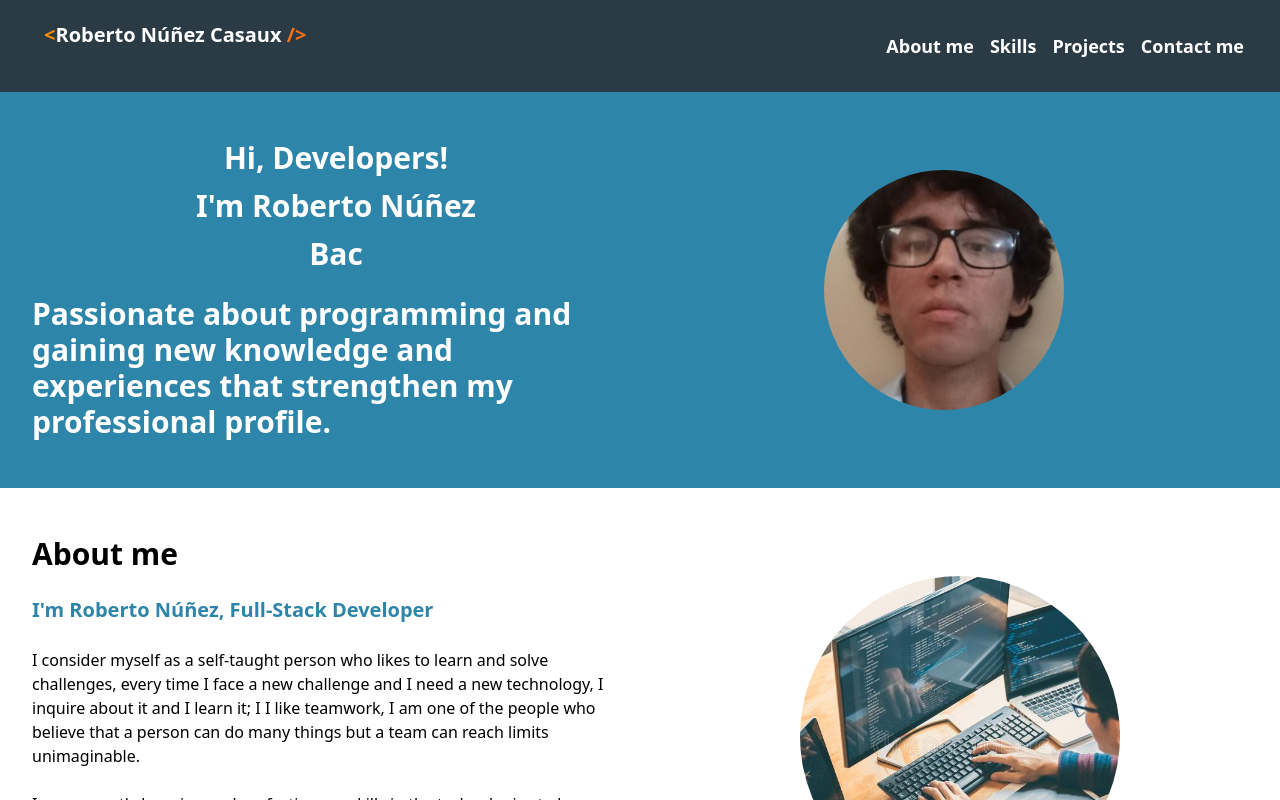
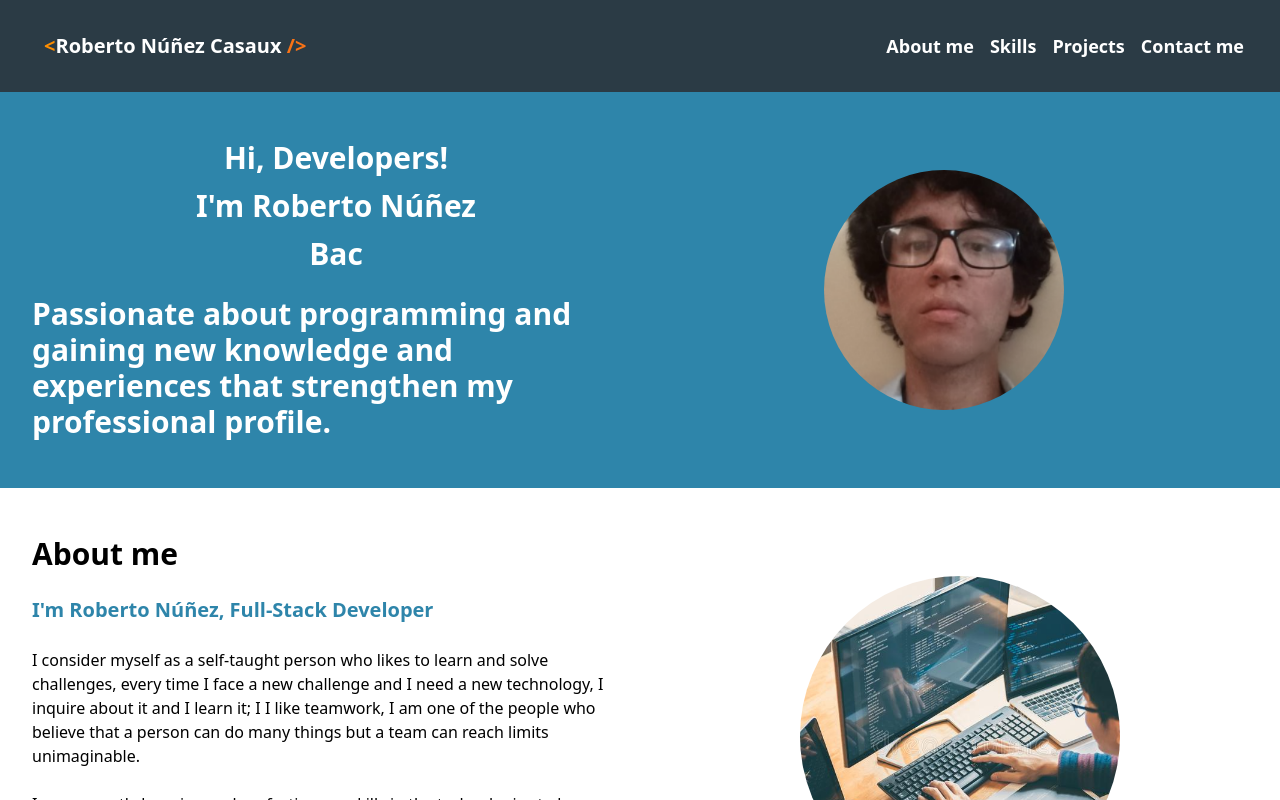
Before and after one commit to RoberthNC/My-Personal-Portfolio, a React (Vite) app: page / in a window 1280 px wide. Shown: the top 800 px of the page. Built offline with nearby package versions, Linux system fonts and the light colour scheme.

Commit message:
Header has been modified

```diff
--- a/src/components/Navbar.jsx
+++ b/src/components/Navbar.jsx
@@ -24,7 +24,7 @@ const Navbar = () => {
 
   return (
     <div className="flex flex-col items-center gap-3 py-6 px-9 bg-[#2B3B45] md:flex-row justify-between">
-      <div className="animate-bounce font-bold text-xl text-white text-center border-b-2 md:border-none p-2">
+      <div className="font-bold text-xl text-white text-center border-b-2 md:border-none p-2">
         <span className="text-[#ff8e00]">&#60;</span>Roberto Núñez Casaux <span className="text-orange-500">&#47;&#62;</span>
       </div>
       <button onClick={ hiddenNavbar } className="md:hidden">
```
